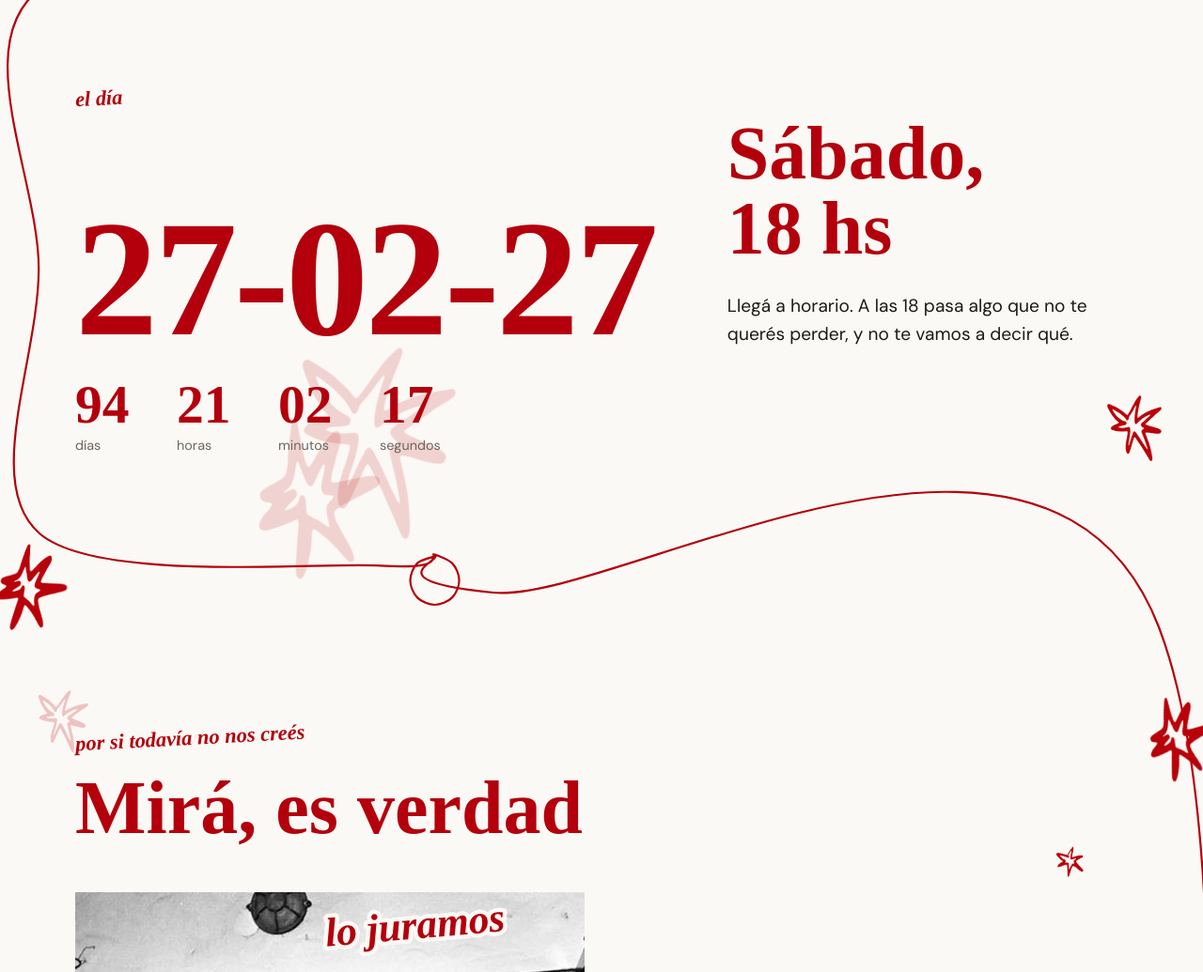
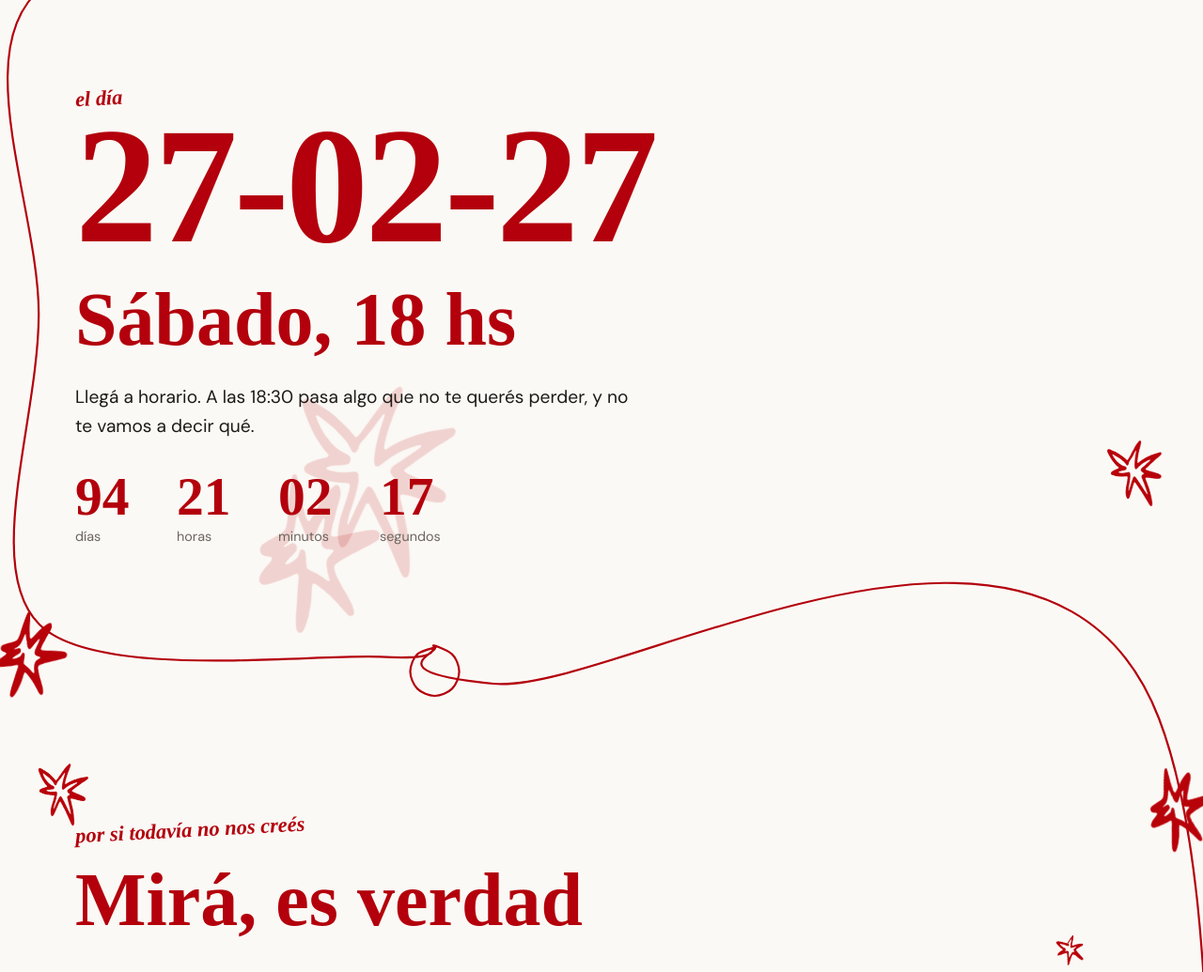
Before and after one commit to Juanma-Mombiela/guadayjota, an Astro site: page / in a window 1280 px wide. Shown: the part 1840-2875 px from the top of the page at 94% size. Built offline with nearby package versions, Linux system fonts and the light colour scheme; Astro itself is replaced by a stand-in of ours; no server answers; animation ran at ten frames a second; a web font is replaced by a local one.

Commit message:
"Sábado, 18 hs" en una línea y sorpresa a las 18:30
La sección "el día" queda en una columna en todos los anchos para que el
título no se corte, y el texto anuncia la sorpresa a las 18:30.

Co-Authored-By: Claude Opus 5.5 <noreply@anthropic.com>

```diff
--- a/src/pages/index.astro
+++ b/src/pages/index.astro
@@ -80,7 +80,7 @@ const ogImage = Astro.site ? new URL('/og.jpg', Astro.site).href : '/og.jpg';
         <div class="big" data-in>27-02-27</div>
         <div>
           <h2 style="margin-top:0" data-in>Sábado, 18 hs</h2>
-          <p class="lead" data-in>Llegá a horario. A las 18 pasa algo que no te querés perder, y no te vamos a decir qué.</p>
+          <p class="lead" data-in>Llegá a horario. A las 18:30 pasa algo que no te querés perder, y no te vamos a decir qué.</p>
         </div>
       </div>
       <Countdown />
--- a/src/styles/base.css
+++ b/src/styles/base.css
@@ -74,7 +74,9 @@ html.intro{overflow:hidden}
 .cd div{min-width:64px}
 .cd b{display:block;font-family:var(--hand);font-weight:800;color:var(--ink);font-size:clamp(2.4rem,6vw,3.6rem);line-height:1;font-variant-numeric:tabular-nums}
 .cd span{font-size:.9rem;color:var(--soft)}
-.dia{display:grid;grid-template-columns:auto minmax(0,1fr);gap:clamp(24px,6vw,80px);align-items:end}
+/* apilado siempre: al lado de la fecha gigante "Sábado, 18 hs" no entra en una línea */
+.dia{display:grid;grid-template-columns:minmax(0,1fr);gap:clamp(16px,3vw,28px)}
+.dia h2{white-space:nowrap;font-size:min(clamp(2.6rem,7.5vw,5rem),11vw)}
 @media(max-width:760px){
   .dia{grid-template-columns:minmax(0,1fr)}
   .dia-sec .wrap{text-align:center}
```
